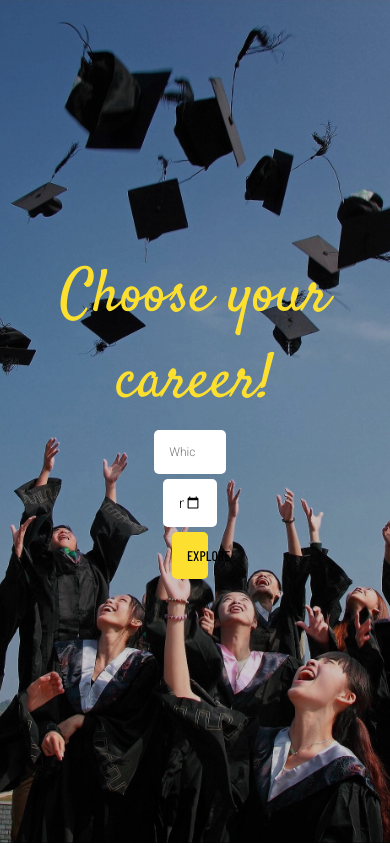
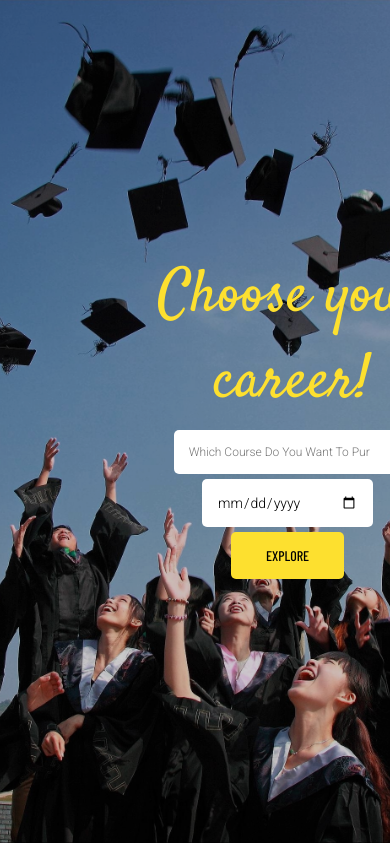
Before and after one commit to GauravPandey123webdeveloper/collegeProject, a PHP site: page / in a window 390 px wide; the page is wider, and only the part inside the window is pictured. Shown: the part 135-982 px from the top of that part. Run offline with PHP 8.4, Linux system fonts and the light colour scheme.

Commit message:
form_styleofbtn

```diff
--- a/index.html
+++ b/index.html
@@ -253,7 +253,7 @@
 exploreBtn.addEventListener('click', () => {
   const courseName = document.querySelector('input[type="text"]').value;
   const date = document.querySelector('.date').value;
-  const searchQuery = `${courseName} ${date} site:google.com`;
+  const searchQuery = `${courseName} site:google.com`;
   const googleSearchUrl = `https://www.google.com/search?q=${encodeURIComponent(searchQuery)}`;
   window.open(googleSearchUrl, '_blank');
 });
--- a/style/style.css
+++ b/style/style.css
@@ -534,7 +534,7 @@ ul.menu {
     flex-flow: column;
     justify-content: center;
     align-items: center;
-    width: 50%;
+    width: 150%;
   }
 
   .banner-text-item .form input,
```
